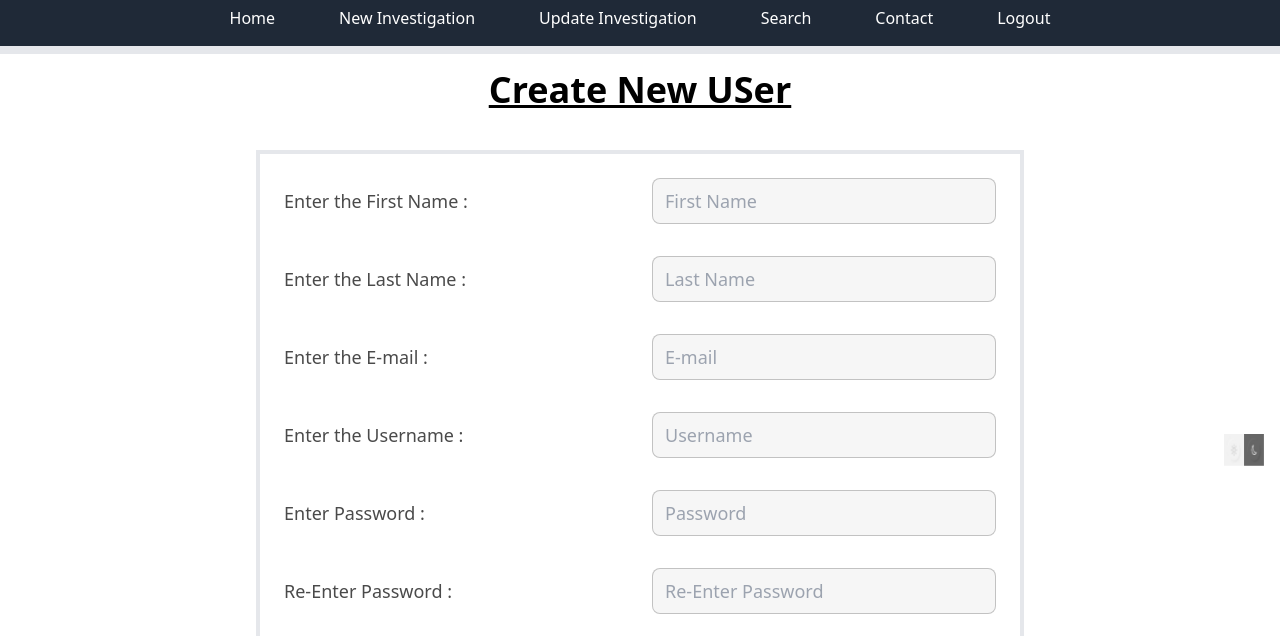
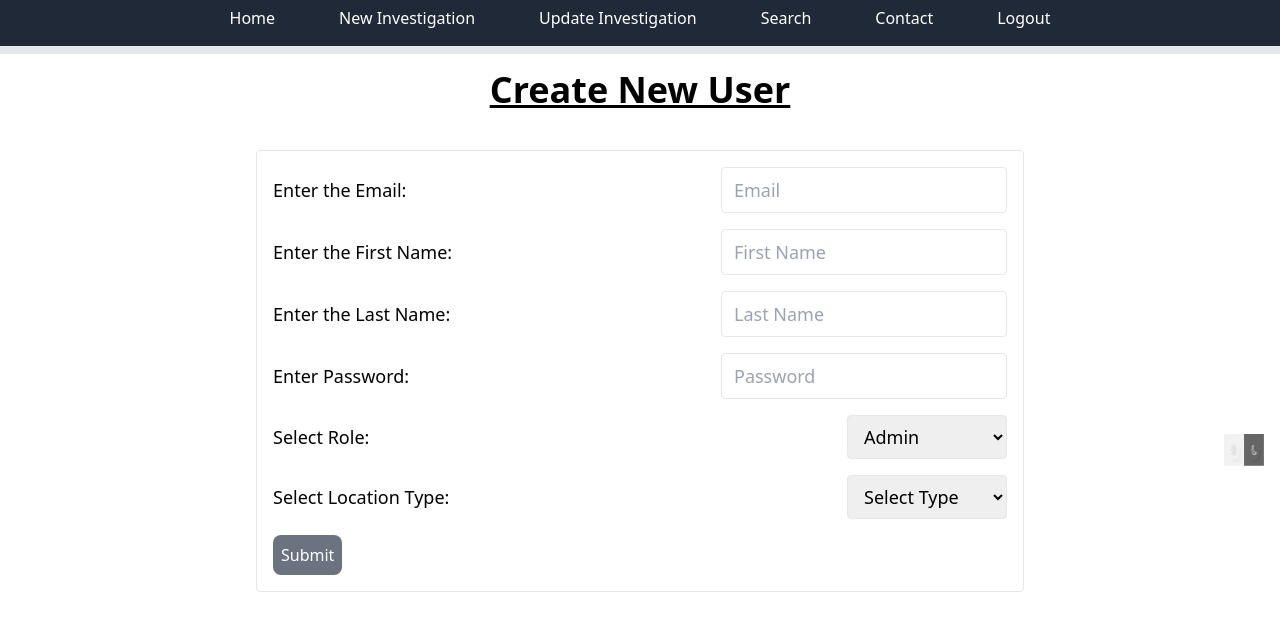
Before and after one commit to SanujaMenath/Investigation_Database_of_SLPost_Front_End, a React (Vite) app: page /new-investigation/create-New-User in a window 1280 px wide. Shown: the part 310-946 px from the top of the page. After the commit the page ends 918 px from the top, so only its background shows below. Built offline with nearby package versions, Linux system fonts and the light colour scheme.

Commit message:
Create User

```diff
--- a/src/pages/Home.tsx
+++ b/src/pages/Home.tsx
@@ -16,7 +16,7 @@ const Home: React.FC = () => {
 
   return (
     <div className="p-4 dark:bg-gray-900 bg- dark:text-white bg-no-repeat bg-fixed bg-cover h-full " style={{backgroundImage:`url("${InvestingationImage}")`}}>
-      <h1 className="text-4xl text-shadow-xl  border border-gray-800 border-4 rounded-md w-fit p-4">{t("Welcome to the Investigation Web Application")}</h1>
+      <h1 className="text-4xl text-shadow-xl  border-4 border-gray-800 rounded-md w-fit p-4">{t("Welcome to the Investigation Web Application")}</h1>
 
     </div>
   );
--- a/src/pages/InvestigationInspector.tsx
+++ b/src/pages/InvestigationInspector.tsx
@@ -1,4 +1,3 @@
-import React from "react";
 import { useForm } from "react-hook-form";
 import { useTranslation } from "react-i18next";
 import { InvInspectorProps } from "../services/api";
@@ -26,9 +25,11 @@ function InvestigationInspector() {
     if (isInspectorCreated) {
       // handle success case
       console.log("Inspector created successfully");
+      alert("Investigation Inspector created Successfully!")
     } else {
       // handle failure case
       console.log("Failed to create inspector");
+      alert("Unsuccessful attempt!")
     }
   };
   return (
--- a/src/pages/NewUser.tsx
+++ b/src/pages/NewUser.tsx
@@ -1,36 +1,56 @@
-import React from 'react'
-import {  useForm } from "react-hook-form";
+import React, { useState, useEffect } from "react";
+import { useForm } from "react-hook-form";
 import { useTranslation } from "react-i18next";
-import { NewUserDetails } from '../services/api';
+import { NewUserDetails } from "../services/api";
 import Button from "../components/UI/Button";
-import { createNewUser } from '../services/api/newUser';
+import { createNewUser } from "../services/api/newUser";
+import {
+  fetchProvinces,
+  fetchDivisions,
+} from "../services/api/locationService";
 
 function NewUser() {
   const { t } = useTranslation();
+  const [locations, setLocations] = useState<string[]>([]);
 
   type FormData = NewUserDetails;
 
   const {
     register,
     handleSubmit,
-      control,
+    watch,
     formState: { errors },
   } = useForm<FormData>();
 
-    const onSubmit = async (data:FormData) =>{
-      let isUSerCreated = false;
+  // Watch locationType field
+  const locationType = watch("locationType");
+
+  useEffect(() => {
+    const loadLocations = async () => {
+      if (locationType === "Province") {
+        const provinces = await fetchProvinces();
+        setLocations(provinces);
+      } else if (locationType === "Division") {
+        const divisions = await fetchDivisions();
+        setLocations(divisions);
+      } else {
+        setLocations([]);
+      }
+    };
+    loadLocations();
+  }, [locationType]);
+
+  const onSubmit = async (data: FormData) => {
+    let isUserCreated = false;
 
     try {
-      // Assuming you have a function to handle the creation of the inspector
-      isUSerCreated = await createNewUser(data);
+      isUserCreated = await createNewUser(data);
     } catch (error) {
       console.error(error);
     }
-    if (isUSerCreated) {
-      // handle success case
+    if (isUserCreated) {
       alert("User created successfully");
     } else {
-      // handle failure case
       alert("Failed to create New User");
     }
   };
@@ -38,94 +58,107 @@ function NewUser() {
   return (
     <div>
       <div className="font-bold underline border-t-8 text-center text-4xl px-2 py-4 dark:bg-gray-900">
-        <h1 className="text-black dark:text-white">
-          {t("Create New USer")}
-        </h1>
+        <h1 className="text-black dark:text-white">{t("Create New User")}</h1>
       </div>
 
       <form
         onSubmit={handleSubmit(onSubmit)}
-        className="space-y-4 p-4 dark:bg-gray-900 dark:text-white mx-auto w-full max-w-3xl border-r-4 border-l-4 border-b-4 border-t-4 mb-4 mt-6"
+        className="space-y-4 p-4 dark:bg-gray-900 dark:text-white mx-auto w-full max-w-3xl border rounded mb-4 mt-6"
       >
-        <div className="flex flex-wrap items-center justify-between text-lg text-[#4a4a4a] font-medium ml-2">
-          <label htmlFor="firstName">{t("Enter the First Name")} :</label>
-          <div className="flex flex-col space-y-2 w-1/2">
+        {/* Email */}
+        <div className="flex flex-wrap items-center justify-between text-lg font-medium">
+          <label htmlFor="email">{t("Enter the Email")}:</label>
+          <input
+            type="email"
+            className="border px-3 py-2 rounded"
+            placeholder={t("Email")}
+            {...register("email", { required: true })}
+          />
+        </div>
+
+        {/* First Name */}
+        <div className="flex flex-wrap items-center justify-between text-lg font-medium">
+          <label htmlFor="firstName">{t("Enter the First Name")}:</label>
           <input
             type="text"
-              className="border border-[#4a4a4a]/30 px-3 py-2 bg-[#4a4a4a]/5 !outline-none rounded-lg m-2"
+            className="border px-3 py-2 rounded"
             placeholder={t("First Name")}
-              {...register("firstName")}
+            {...register("firstName", { required: true })}
           />
         </div>
+
+        {/* Last Name */}
+        <div className="flex flex-wrap items-center justify-between text-lg font-medium">
+          <label htmlFor="lastName">{t("Enter the Last Name")}:</label>
+          <input
+            type="text"
+            className="border px-3 py-2 rounded"
+            placeholder={t("Last Name")}
+            {...register("lastName", { required: true })}
+          />
         </div>
 
-        <div className="flex flex-wrap items-center justify-between text-lg text-[#4a4a4a] font-medium ml-2">
-          <label htmlFor="lastName">{t("Enter the Last Name")} :</label>
-          <div className="flex flex-col space-y-2 w-1/2">
+        {/* Password */}
+        <div className="flex flex-wrap items-center justify-between text-lg font-medium">
+          <label htmlFor="password">{t("Enter Password")}:</label>
           <input
-              type="text"
-              className="border border-[#4a4a4a]/30 px-3 py-2 bg-[#4a4a4a]/5 !outline-none rounded-lg m-2"
-              placeholder={t("Last Name")}
-              {...register("lastName")}
+            type="password"
+            className="border px-3 py-2 rounded"
+            placeholder={t("Password")}
+            {...register("password", { required: true })}
           />
         </div>
+
+        {/* Role */}
+        <div className="flex flex-wrap items-center justify-between text-lg font-medium">
+          <label htmlFor="role">{t("Select Role")}:</label>
+          <select
+            className="border w-40 px-3 py-2 rounded"
+            {...register("role", { required: true })}
+          >
+            <option value="Admin">{t("Admin")}</option>
+            <option value="CLERK">{t("User")}</option>
+          </select>
         </div>
 
-        <div className="flex flex-wrap items-center justify-between text-lg text-[#4a4a4a] font-medium ml-2">
-          <label htmlFor="e-mail">{t("Enter the E-mail")} :</label>
-          <div className="flex flex-col space-y-2 w-1/2">
-            <input
-              type="email"
-              className="border border-[#4a4a4a]/30 px-3 py-2 bg-[#4a4a4a]/5 !outline-none rounded-lg m-2"
-              placeholder={t("E-mail")}
-              {...register("email")}
-            />
-          </div>
+        {/* Location Type */}
+        <div className="flex flex-wrap items-center justify-between text-lg font-medium">
+          <label htmlFor="locationType">{t("Select Location Type")}:</label>
+          <select
+            className="border w-40 px-3 py-2 rounded"
+            {...register("locationType", { required: true })}
+          >
+            <option value="">{t("Select Type")}</option>
+            <option value="PROVINCE">{t("Province")}</option>
+            <option value="DIVISION">{t("Division")}</option>
+            <option value="ISLAND">{t("Island")}</option>
+          </select>
         </div>
 
-        <div className="flex flex-wrap items-center justify-between text-lg text-[#4a4a4a] font-medium ml-2">
-          <label htmlFor="userName">{t("Enter the Username")} :</label>
-          <div className="flex flex-col space-y-2 w-1/2">
-            <input
-              type="text"
-              className="border border-[#4a4a4a]/30 px-3 py-2 bg-[#4a4a4a]/5 !outline-none rounded-lg m-2"
-              placeholder={t("Username")}
-              {...register("userName")}
-            />
+        {/* Location */}
+        {locationType && (
+          <div className="flex flex-wrap items-center justify-between text-lg font-medium">
+            <label htmlFor="location">{t("Select Location")}:</label>
+            <select
+              className="border px-3 py-2 rounded"
+              {...register("locationId", { required: true })}
+            >
+              <option value="">{t("Select Location")}</option>
+              {locations.map((loc, index) => (
+                <option key={index} value={loc}>
+                  {loc}
+                </option>
+              ))}
+            </select>
           </div>
-        </div>
-
-        <div className="flex flex-wrap items-center justify-between text-lg text-[#4a4a4a] font-medium ml-2">
-          <label htmlFor="password">{t("Enter Password")} :</label>
-          <div className="flex flex-col space-y-2 w-1/2">
-            <input
-              type="text"
-              className="border border-[#4a4a4a]/30 px-3 py-2 bg-[#4a4a4a]/5 !outline-none rounded-lg m-2"
-              placeholder={t("Password")}
-              {...register("password")}
-            />
-          </div>
-        </div>
-
-        <div className="flex flex-wrap items-center justify-between text-lg text-[#4a4a4a] font-medium ml-2">
-          <label htmlFor="matchpassword">{t("Re-Enter Password")} :</label>
-          <div className="flex flex-col space-y-2 w-1/2">
-            <input
-              type="text"
-              className="border border-[#4a4a4a]/30 px-3 py-2 bg-[#4a4a4a]/5 !outline-none rounded-lg m-2"
-              placeholder={t("Re-Enter Password")}
-              {...register("matchpassword")}
-            />
-          </div>
-        </div>
+        )}
 
         <Button size="medium" type="submit">
           {t("Submit")}
         </Button>
       </form>
     </div>
-
-  )
+  );
 }
 
-export default NewUser
+export default NewUser;
--- a/src/services/api/chargeSheet.ts
+++ b/src/services/api/chargeSheet.ts
@@ -1,8 +1,10 @@
 import { convertMillisecondsToLocalDateTime } from "../../utils/date";
-import { baseUrl,ChargeSheet } from "../api";
+import { baseUrl, ChargeSheet } from "../api";
 
-export const createChargeSheet =async({
+export const createChargeSheet = async ({
   chargeSheetId,
+  fileId,
+  suspectorNic,
   chargeSheetIssuedDate,
   dateOfAnswered,
   dateOfPersonalFileCalled,
@@ -14,40 +16,46 @@ export const createChargeSheet =async({
   dateOfAppealedToAAT,
   dateOfAATOrderTaken,
   aatOrderDescription,
-}:ChargeSheet): Promise<boolean> => {
+}: ChargeSheet): Promise<boolean> => {
   const url = `${baseUrl}/api/charge-sheet`;
 
   const rawBody = {
-        chargeSheetId,
+    id:chargeSheetId,
+
+    investigation: {
+      fileId: fileId,
+    },
+
+    suspector: {
+      nic: suspectorNic
+  },
+
     chargeSheetIssuedDate: convertMillisecondsToLocalDateTime(
-            Date.parse(chargeSheetIssuedDate)
+      chargeSheetIssuedDate
     ),
-        dateOfAnswered: convertMillisecondsToLocalDateTime(
-            Date.parse(dateOfAnswered)
-          ),
+    dateOfAnswered: convertMillisecondsToLocalDateTime(dateOfAnswered),
     dateOfPersonalFileCalled: convertMillisecondsToLocalDateTime(
-            Date.parse(dateOfPersonalFileCalled)
+      dateOfPersonalFileCalled
     ),
     dateOfPersonalReturned: convertMillisecondsToLocalDateTime(
-            Date.parse(dateOfPersonalReturned)
+      dateOfPersonalReturned
     ),
     dateOfDisciplinaryOrderTaken: convertMillisecondsToLocalDateTime(
-            Date.parse(dateOfDisciplinaryOrderTaken)
+      dateOfDisciplinaryOrderTaken
     ),
-        dateOfAppealedForPSC: convertMillisecondsToLocalDateTime(
-            Date.parse(dateOfAppealedForPSC)
-          ),
+    dateOfAppealedForPSC:
+      convertMillisecondsToLocalDateTime(dateOfAppealedForPSC),
     pscOrderDescription,
 
-        dateOfPSCOrderTaken: convertMillisecondsToLocalDateTime(
-            Date.parse(dateOfPSCOrderTaken)
-          ),
-        dateOfAppealedToAAT: convertMillisecondsToLocalDateTime(
-            Date.parse(dateOfAppealedToAAT)
-          ),
-        dateOfAATOrderTaken: convertMillisecondsToLocalDateTime(
-            Date.parse(dateOfAATOrderTaken)
-          ),
+    dateOfPSCOrderTaken:
+      convertMillisecondsToLocalDateTime(dateOfPSCOrderTaken),
+
+    dateOfAppealedToAAT:
+      convertMillisecondsToLocalDateTime(dateOfAppealedToAAT),
+
+    dateOfAATOrderTaken:
+      convertMillisecondsToLocalDateTime(dateOfAATOrderTaken),
+
     aatOrderDescription,
   };
 
--- a/src/services/api/formalInquiry.ts
+++ b/src/services/api/formalInquiry.ts
@@ -3,6 +3,7 @@ import { FormalInquiry, baseUrl } from "../api";
 
 export const createFormalInquiry = async ({
   formalInquiryId,
+  fileId,
   recommendationOfIO,
   dateOfAppoint,
   startedDate,
@@ -12,16 +13,22 @@ export const createFormalInquiry = async ({
   const url = `${baseUrl}/api/formal-inquiries`;
 
   const rawBody = {
-    formalInquiryId,
+    investigation: {
+      fileId: fileId,
+    },
+
+    id:formalInquiryId,
+
+    dateOfAppoint: convertMillisecondsToLocalDateTime(
+      (dateOfAppoint)
+    ),
+    startedDate: convertMillisecondsToLocalDateTime(startedDate),
+    endDate: convertMillisecondsToLocalDateTime(endDate),
+
     recommendationOfIO,
 
-    dateOfAppoint: convertMillisecondsToLocalDateTime(
-      Date.parse(dateOfAppoint)
-    ),
-    startedDate: convertMillisecondsToLocalDateTime(Date.parse(startedDate)),
-    endDate: convertMillisecondsToLocalDateTime(Date.parse(endDate)),
     dateOfRecommendation: convertMillisecondsToLocalDateTime(
-      Date.parse(dateOfRecommendation)
+      (dateOfRecommendation)
     ),
   };
 
--- a/src/services/api/interimReport.ts
+++ b/src/services/api/interimReport.ts
@@ -1,24 +1,27 @@
-import { InterimReport,baseUrl } from "../api"
-import { convertMillisecondsToLocalDateTime } from "../../utils/date"
+import { InterimReport, baseUrl } from "../api";
+import { convertMillisecondsToLocalDateTime } from "../../utils/date";
 
-export const createInterimReport = async({
+export const createInterimReport = async ({
+  fileId,
   interimReportId,
+  iiId,
   interdictedDate,
   recommendationOfInterimReport,
-    dateOfInterimReportIssued
-
-}:InterimReport): Promise<boolean>=>{
+  dateOfInterimReportIssued,
+}: InterimReport): Promise<boolean> => {
   const url = `${baseUrl}/api/interim-report`;
 
   const rawBody = {
+    investigation: {
+      fileId: fileId,
+    },
+    investigationInspector: {
+      nic: iiId,
+    },
     interimReportId,
-        interdictedDate: convertMillisecondsToLocalDateTime(
-            Date.parse(interdictedDate)
-          ),
-        recommendationOfInterimReport,
-        dateOfInterimReportIssued: convertMillisecondsToLocalDateTime(
-            Date.parse(dateOfInterimReportIssued)
-          ),
+    interdictedDate: convertMillisecondsToLocalDateTime(interdictedDate),
+    interimRecommendation: recommendationOfInterimReport,
+    dateIssued: convertMillisecondsToLocalDateTime(dateOfInterimReportIssued),
   };
   const reqOption: RequestInit = {
     method: "POST",
@@ -36,5 +39,4 @@ const reqOption: RequestInit = {
   }
 
   return response?.status === 200 ? true : false;
-
 };
--- /dev/null
+++ b/src/services/api/locationService.ts
@@ -0,0 +1,10 @@
+export const fetchProvinces = async () => {
+    const response = await fetch("/api/locations/provinces");
+    return response.json();
+  };
+
+
+  export const fetchDivisions = async () => {
+    const response = await fetch("/api/locations/divisions");
+    return response.json();
+  };
```
Also changed, not shown: src/pages/Investigation.tsx (+106 -33 lines), src/services/api.ts (+12 -4 lines), src/services/api/newUser.ts (+19 -10 lines). Lines whose indentation alone changed are shown as unchanged.
